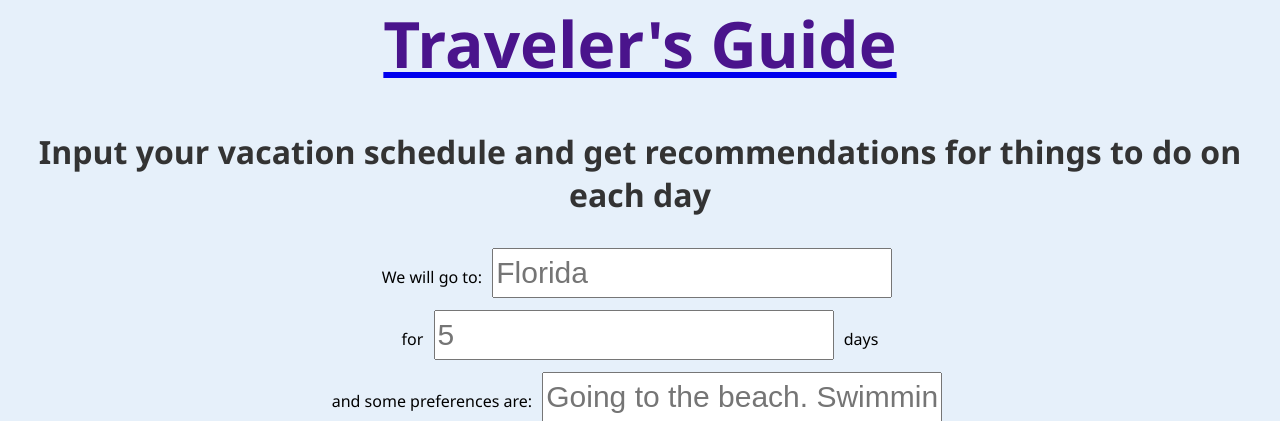
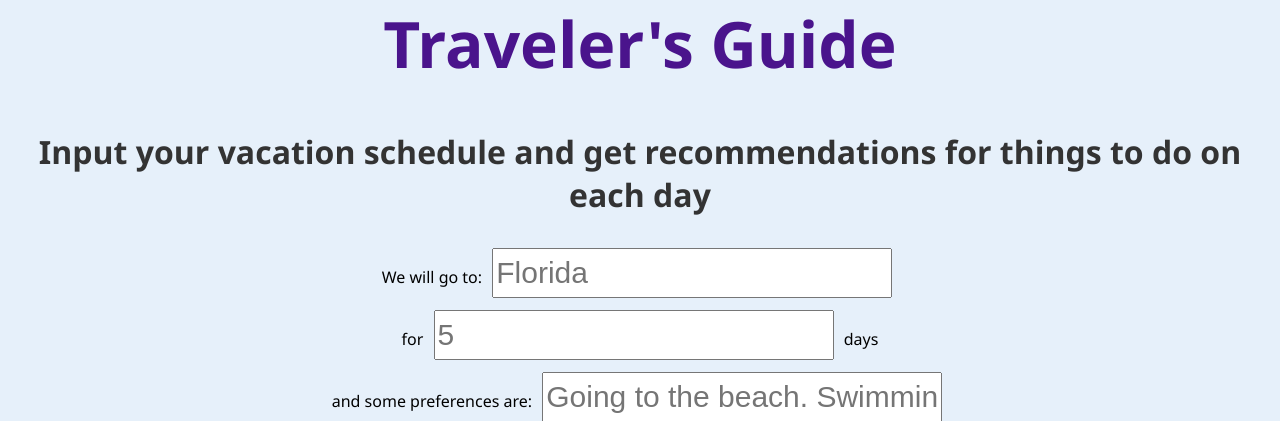
Before and after one commit to software-students-spring2024/5-final-project-spring-2024-kiwi-final, a Flask app: page /scheduleRecom in a window 1280 px wide. Shown: the top 421 px of the page. Run offline with Flask 3, Linux system fonts and the light colour scheme.

Commit message:
final fr

```diff
--- a/webApp/templates/scheduleRecom.html
+++ b/webApp/templates/scheduleRecom.html
@@ -12,7 +12,7 @@
     </style>
 </head>
 <body style="  text-align: center !important;">
-    <a href="/"><h1>Traveler's Guide</h1></a>
+    <a href="/" style="text-decoration:none"><h1>Traveler's Guide</h1></a>
     <h2>Input your vacation schedule and get recommendations for things to do on each day</h2>
 
     <div class="scheduleForm">
@@ -38,7 +38,8 @@
             var place = document.getElementById('length-of-stay').value ;
             var days =  document.getElementById('number-of-days').value;
             var pref = document.getElementById('preferences').value ;
-
+            var resDiv = document.getElementById('ml_sch');
+            resDiv.innerHTML = 'Just a moment...';
 
             var s = `I am going on a trip to ${place} for ${days}. My preferences are: ${pref}. Make me a detailed bullet point schedule for each day. This should included specific places that would make the overall best trip.Separate each day plan with with string "</end>". `
 
@@ -52,7 +53,7 @@
                 console.log(data.ml_response);
                 var strArr = data.ml_response.split('</end>');
 
-                var resDiv = document.getElementById('ml_sch');
+                resDiv.innerHTML = '';
 
                 for(var currStr of strArr){
                     var newEl = document.createElement('div');
```
